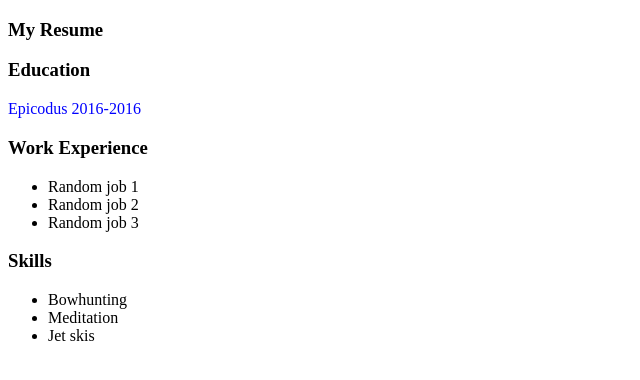
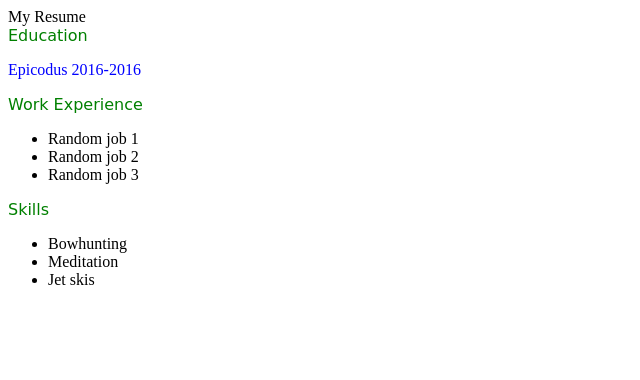
Before and after one commit to OskarRadon/resume-practice, a plain HTML site: page index.html in a window 1280 px wide. Shown: the whole page, without its empty margins (0-640 px from the left). Drawn offline with Linux system fonts and the light colour scheme.

Commit message:
Fix classes (bug)

```diff
--- a/index.html
+++ b/index.html
@@ -2,16 +2,17 @@
 <html>
   <head>
     <link href="css/styles.css" rel="stylesheet" type="text/css">
+    <title>Resume</title>
   </head>
 
   <body>
-    <h3>My Resume</h3>
-    <div style="education">
-      <h3>Education</h3>
+    <span>My Resume</span>
+    <div class="education">
+      <span class="header">Education</span>
       <p>Epicodus 2016-2016</p>
     </div>
-    <div style="work">
-      <h3>Work Experience</h3>
+    <div class="work">
+      <span class="header">Work Experience</span>
       <p>
         <ul>
           <li>Random job 1</li>
@@ -20,8 +21,8 @@
         </ul>
       </p>
     </div>
-    <div style="skills">
-      <h3>Skills</h3>
+    <div class="skills">
+      <span class="header">Skills</span>
       <p>
         <ul>
           <li>Bowhunting</li>
```
